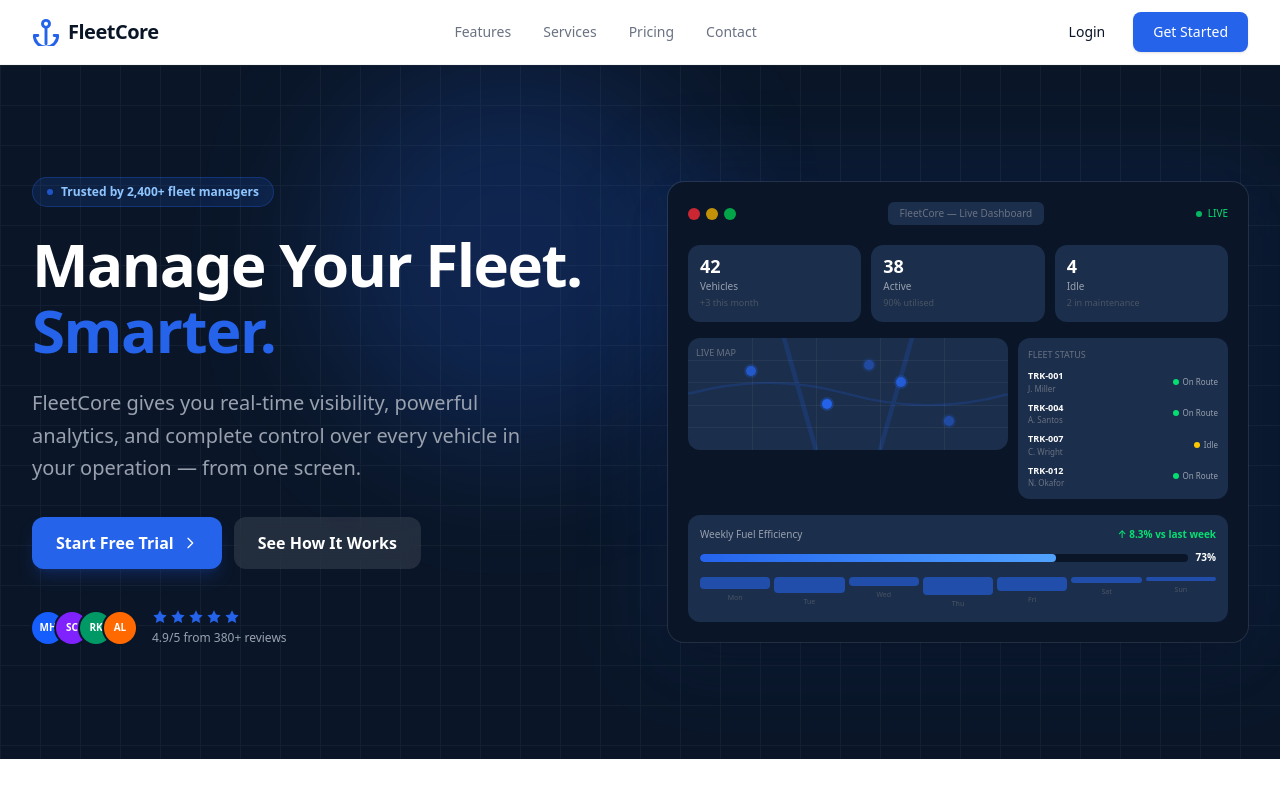
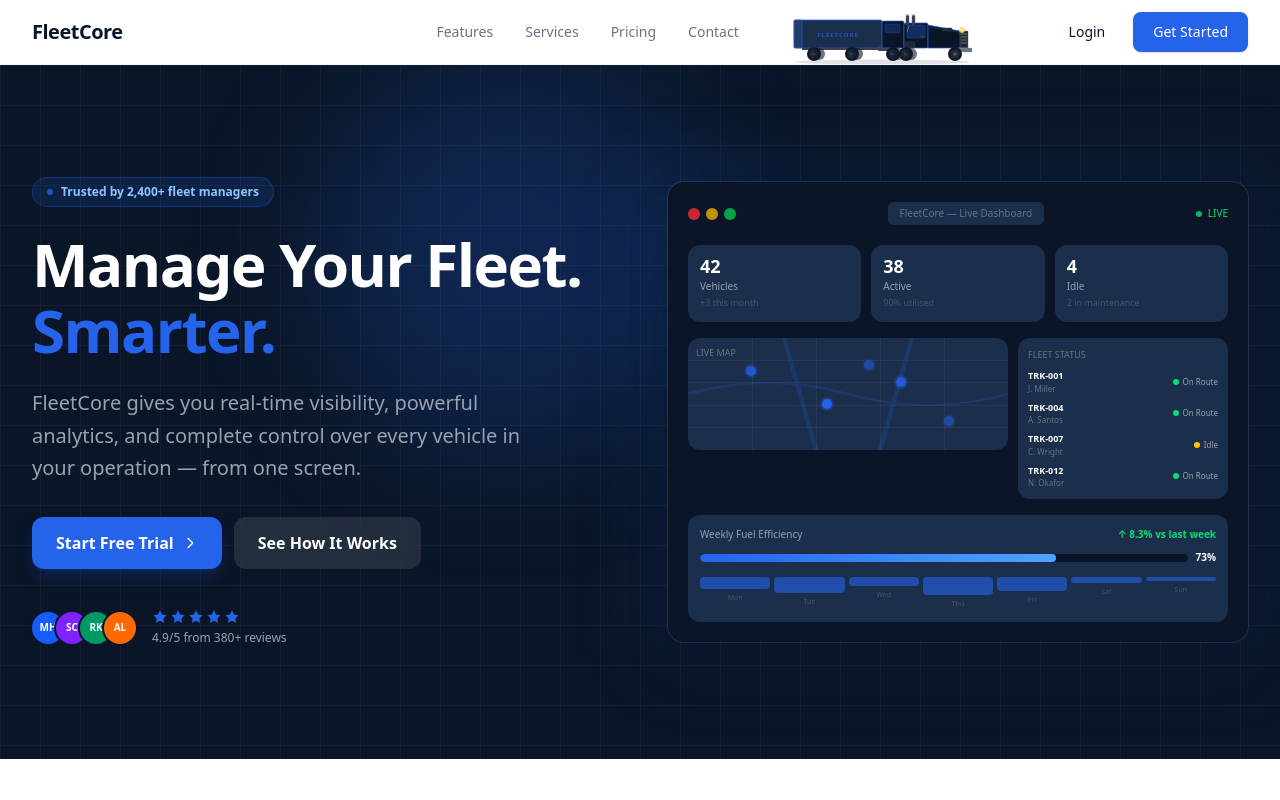
Before and after one commit to caramangicu25/proiect-final, a Next.js app in the folder frontend/: page / in a window 1280 px wide. Shown: the top 800 px of the page. Built offline with nearby package versions, Linux system fonts and the light colour scheme.

Commit message:
inlocuire logo cu truck american animat in navbar

```diff
--- a/frontend/app/components/Navbar.tsx
+++ b/frontend/app/components/Navbar.tsx
@@ -2,11 +2,94 @@
 import { useState } from 'react';
 import Link from 'next/link';
 
-const AnchorIcon = () => (
-  <svg className="w-7 h-7" viewBox="0 0 24 24" fill="none" stroke="currentColor" strokeWidth="2.5" strokeLinecap="round" strokeLinejoin="round">
-    <circle cx="12" cy="5" r="3" />
-    <line x1="12" y1="22" x2="12" y2="8" />
-    <path d="M5 15H2a10 10 0 0 0 20 0h-3" />
+/* American semi-truck SVG — Kenworth/Peterbilt style, facing RIGHT (front on the right) */
+const TruckSVG = () => (
+  <svg viewBox="0 0 195 52" width="195" height="52" fill="none" xmlns="http://www.w3.org/2000/svg">
+
+    {/* ── TRAILER ─────────────────────────────── */}
+    {/* Main trailer box */}
+    <rect x="2" y="6" width="88" height="28" rx="1.5" fill="#1B2E4B" stroke="#2563EB" strokeWidth="0.7" />
+    {/* Rear doors */}
+    <rect x="2" y="6" width="8" height="28" rx="1" fill="#243a5e" stroke="#2563EB" strokeWidth="0.7" />
+    <line x1="6" y1="8" x2="6" y2="32" stroke="#2563EB" strokeWidth="0.5" strokeOpacity="0.5" />
+    {/* Trailer ribs */}
+    <line x1="30" y1="6" x2="30" y2="34" stroke="#2563EB" strokeWidth="0.4" strokeOpacity="0.25" />
+    <line x1="55" y1="6" x2="55" y2="34" stroke="#2563EB" strokeWidth="0.4" strokeOpacity="0.25" />
+    <line x1="78" y1="6" x2="78" y2="34" stroke="#2563EB" strokeWidth="0.4" strokeOpacity="0.25" />
+    {/* FLEETCORE label */}
+    <text x="46" y="23" fontSize="6" fill="#2563EB" fillOpacity="0.75" fontFamily="system-ui,sans-serif" fontWeight="bold" textAnchor="middle" letterSpacing="1">FLEETCORE</text>
+    {/* Undercarriage bar */}
+    <rect x="10" y="34" width="78" height="2" fill="#374151" />
+
+    {/* ── TRAILER WHEELS (dual axle) ───────────── */}
+    {/* Rear axle */}
+    <circle cx="22" cy="40" r="7" fill="#111827" /><circle cx="22" cy="40" r="4.5" fill="#1F2937" /><circle cx="22" cy="40" r="1.8" fill="#4B5563" />
+    <circle cx="27" cy="40" r="6" fill="#0f172a" fillOpacity="0.6" />
+    {/* Front axle */}
+    <circle cx="60" cy="40" r="7" fill="#111827" /><circle cx="60" cy="40" r="4.5" fill="#1F2937" /><circle cx="60" cy="40" r="1.8" fill="#4B5563" />
+    <circle cx="65" cy="40" r="6" fill="#0f172a" fillOpacity="0.6" />
+
+    {/* ── FIFTH WHEEL / COUPLING ───────────────── */}
+    <rect x="86" y="32" width="16" height="5" rx="1" fill="#374151" />
+    <rect x="90" y="30" width="8" height="4" rx="1" fill="#4B5563" />
+
+    {/* ── SLEEPER CAB ─────────────────────────── */}
+    <rect x="90" y="7" width="22" height="27" rx="1.5" fill="#0A1628" stroke="#2563EB" strokeWidth="0.7" />
+    {/* Sleeper window */}
+    <rect x="93" y="10" width="15" height="9" rx="1" fill="#2563EB" fillOpacity="0.25" stroke="#2563EB" strokeWidth="0.5" strokeOpacity="0.5" />
+
+    {/* ── MAIN CAB ────────────────────────────── */}
+    <rect x="112" y="9" width="24" height="25" rx="1.5" fill="#0A1628" stroke="#2563EB" strokeWidth="0.7" />
+    {/* Big cab window */}
+    <rect x="115" y="11" width="18" height="13" rx="1" fill="#2563EB" fillOpacity="0.3" stroke="#2563EB" strokeWidth="0.5" strokeOpacity="0.6" />
+    {/* Window glare */}
+    <line x1="117" y1="12" x2="115" y2="18" stroke="white" strokeWidth="0.8" strokeOpacity="0.35" strokeLinecap="round" />
+    {/* Door handle */}
+    <rect x="128" y="22" width="5" height="1.5" rx="0.5" fill="#374151" />
+    {/* Fuel tanks (side) */}
+    <rect x="113" y="28" width="10" height="6" rx="1" fill="#1F2937" stroke="#374151" strokeWidth="0.5" />
+
+    {/* ── LONG NOSE / HOOD (American style) ───── */}
+    <path d="M136 11 L168 17 L170 34 L136 34 Z" fill="#0A1628" stroke="#2563EB" strokeWidth="0.7" />
+    {/* Hood stripe */}
+    <line x1="138" y1="13" x2="166" y2="18" stroke="#2563EB" strokeWidth="0.6" strokeOpacity="0.35" />
+    {/* Air intake on hood */}
+    <rect x="150" y="14" width="10" height="3" rx="0.5" fill="#1F2937" stroke="#374151" strokeWidth="0.4" />
+
+    {/* ── GRILL (chrome, American style) ──────── */}
+    <rect x="168" y="17" width="8" height="17" rx="0.5" fill="#1F2937" stroke="#6B7280" strokeWidth="0.5" />
+    <line x1="169" y1="20" x2="175" y2="20" stroke="#9CA3AF" strokeWidth="0.6" />
+    <line x1="169" y1="23" x2="175" y2="23" stroke="#9CA3AF" strokeWidth="0.6" />
+    <line x1="169" y1="26" x2="175" y2="26" stroke="#9CA3AF" strokeWidth="0.6" />
+    <line x1="169" y1="29" x2="175" y2="29" stroke="#9CA3AF" strokeWidth="0.6" />
+
+    {/* ── FRONT BUMPER (chrome) ───────────────── */}
+    <rect x="166" y="34" width="14" height="4" rx="0.5" fill="#6B7280" stroke="#9CA3AF" strokeWidth="0.4" />
+
+    {/* ── HEADLIGHTS ──────────────────────────── */}
+    <circle cx="170" cy="16" r="3" fill="#FCD34D" fillOpacity="0.85" />
+    <circle cx="170" cy="16" r="1.5" fill="white" fillOpacity="0.7" />
+
+    {/* ── EXHAUST STACKS (twin vertical) ──────── */}
+    <rect x="114" y="1"  width="3" height="10" rx="1.5" fill="#374151" stroke="#4B5563" strokeWidth="0.4" />
+    <rect x="120" y="1"  width="3" height="10" rx="1.5" fill="#374151" stroke="#4B5563" strokeWidth="0.4" />
+    {/* Smoke puffs */}
+    <circle cx="115" cy="0"  r="1.8" fill="#9CA3AF" fillOpacity="0.45" />
+    <circle cx="113" cy="-2" r="1.2" fill="#9CA3AF" fillOpacity="0.25" />
+    <circle cx="121" cy="0"  r="1.8" fill="#9CA3AF" fillOpacity="0.45" />
+    <circle cx="123" cy="-2" r="1.2" fill="#9CA3AF" fillOpacity="0.25" />
+
+    {/* ── DRIVE WHEELS (dual rear axle) ────────── */}
+    <circle cx="101" cy="40" r="7" fill="#111827" /><circle cx="101" cy="40" r="4.5" fill="#1F2937" /><circle cx="101" cy="40" r="1.8" fill="#4B5563" />
+    <circle cx="106" cy="40" r="6" fill="#0f172a" fillOpacity="0.6" />
+    <circle cx="114" cy="40" r="7" fill="#111827" /><circle cx="114" cy="40" r="4.5" fill="#1F2937" /><circle cx="114" cy="40" r="1.8" fill="#4B5563" />
+    <circle cx="119" cy="40" r="6" fill="#0f172a" fillOpacity="0.6" />
+
+    {/* ── FRONT STEER WHEEL ───────────────────── */}
+    <circle cx="163" cy="40" r="7" fill="#111827" /><circle cx="163" cy="40" r="4.5" fill="#1F2937" /><circle cx="163" cy="40" r="1.8" fill="#4B5563" />
+
+    {/* ── GROUND SHADOW ───────────────────────── */}
+    <ellipse cx="90" cy="48" rx="88" ry="2.5" fill="#0A1628" fillOpacity="0.12" />
   </svg>
 );
 
@@ -21,13 +104,14 @@ export default function Navbar() {
   const [open, setOpen] = useState(false);
 
   return (
-    <nav className="sticky top-0 z-50 bg-white/95 backdrop-blur-sm border-b border-gray-100 shadow-sm">
+    <nav className="sticky top-0 z-50 bg-white/95 backdrop-blur-sm shadow-sm">
+      {/* Main bar — overflow-hidden only here so the truck clips correctly */}
+      <div className="relative overflow-hidden border-b border-gray-100">
         <div className="max-w-7xl mx-auto px-4 sm:px-6 lg:px-8">
           <div className="flex items-center justify-between h-16">
 
-          {/* Logo */}
-          <Link href="/" className="flex items-center gap-2 text-[#2563EB] hover:opacity-80 transition-opacity">
-            <AnchorIcon />
+            {/* Logo — text only, truck replaced the icon */}
+            <Link href="/" className="flex items-center hover:opacity-80 transition-opacity">
               <span className="text-[#0A1628] font-bold text-xl tracking-tight">FleetCore</span>
             </Link>
 
@@ -77,21 +161,34 @@ export default function Navbar() {
               )}
             </button>
           </div>
+        </div>
 
-        {/* Mobile menu */}
+        {/* Animated truck — rides along the bottom of the nav bar */}
+        <div
+          className="absolute pointer-events-none"
+          style={{
+            bottom: -2,
+            animation: 'truck-drive 10s linear infinite',
+          }}
+        >
+          <TruckSVG />
+        </div>
+      </div>
+
+      {/* Mobile menu — outside overflow-hidden so it's not clipped */}
       {open && (
-          <div className="md:hidden border-t border-gray-100 py-3 space-y-1">
+        <div className="md:hidden border-b border-gray-100 py-3 space-y-1 bg-white/95 backdrop-blur-sm">
           {navLinks.map((link) => (
             <a
               key={link.href}
               href={link.href}
-                className="block px-3 py-2 text-gray-600 hover:text-[#2563EB] hover:bg-gray-50 rounded-lg font-medium text-sm transition-colors"
+              className="block px-3 py-2 text-gray-600 hover:text-[#2563EB] hover:bg-gray-50 rounded-lg font-medium text-sm transition-colors mx-4"
               onClick={() => setOpen(false)}
             >
               {link.label}
             </a>
           ))}
-            <div className="pt-3 flex flex-col gap-2 px-3 pb-1">
+          <div className="pt-3 flex flex-col gap-2 px-4 pb-1">
             <Link
               href="/login"
               className="text-center py-2 border border-gray-200 rounded-lg font-medium text-sm text-[#0A1628] hover:bg-gray-50 transition-colors"
@@ -109,7 +206,6 @@ export default function Navbar() {
           </div>
         </div>
       )}
-      </div>
     </nav>
   );
 }
--- a/frontend/app/globals.css
+++ b/frontend/app/globals.css
@@ -13,3 +13,8 @@ body {
 * {
   box-sizing: border-box;
 }
+
+@keyframes truck-drive {
+  0%   { left: -90px; }
+  100% { left: 100%;  }
+}
```
Lines whose indentation alone changed are shown as unchanged.
